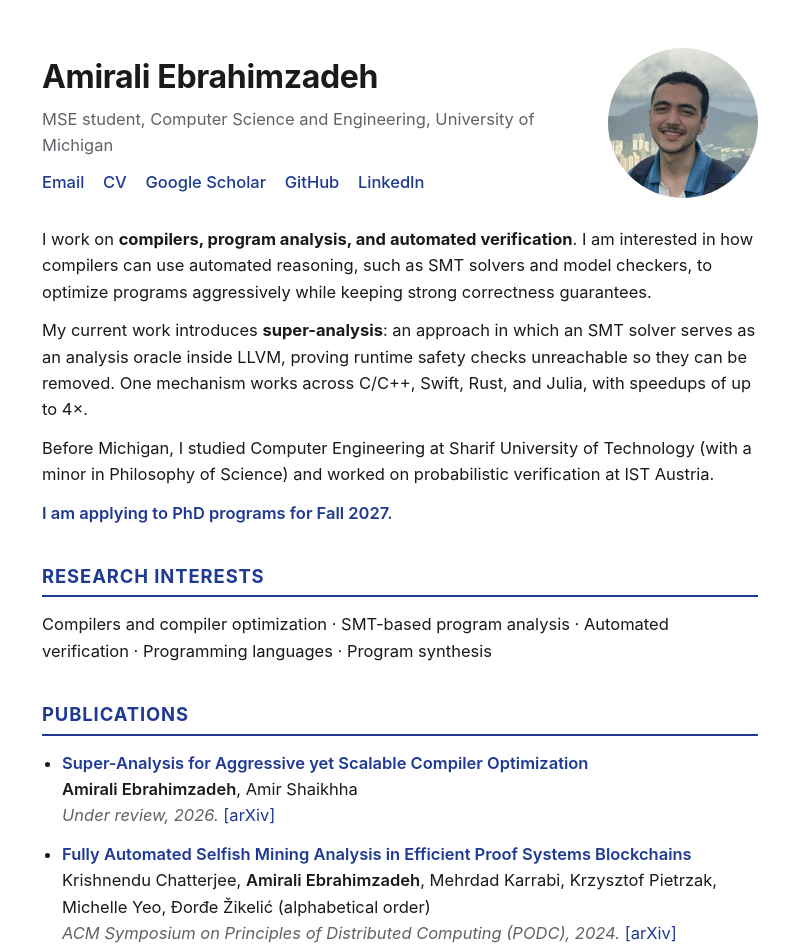
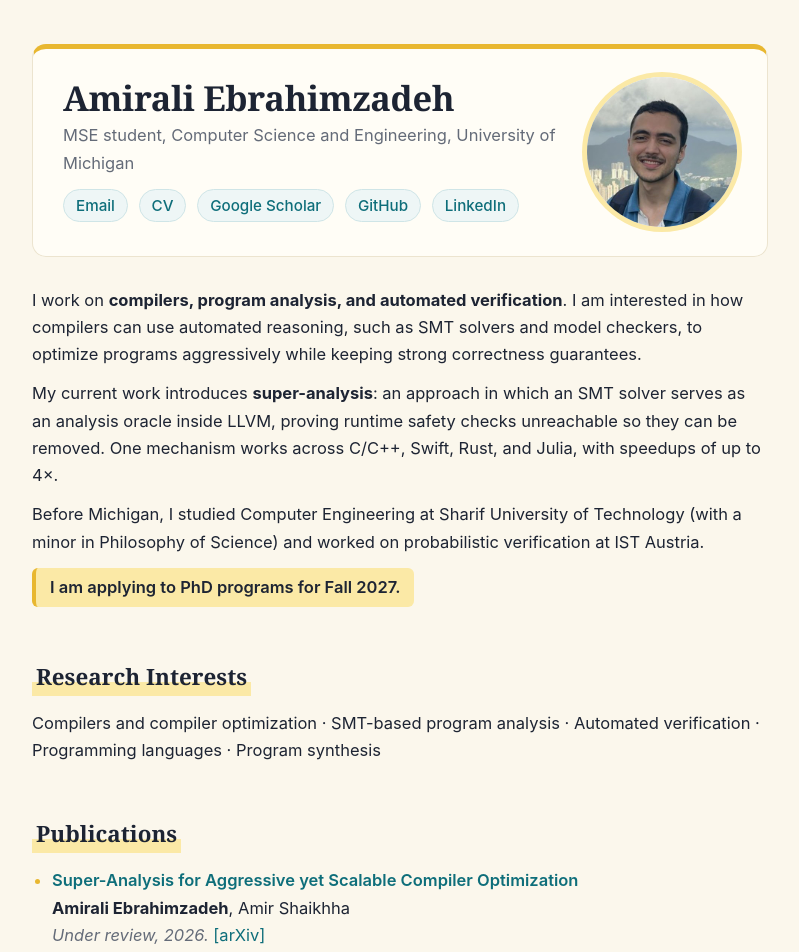
Before and after one commit to AmiraliE1380/AmiraliE1380.github.io, a plain HTML site: page index.html in a window 1280 px wide. Shown: the top 952 px of the page, without its empty margins (240-1039 px from the left). Drawn offline with Linux system fonts and the light colour scheme.

Commit message:
Revise styles and layout in index.html
Updated styles and layout for improved aesthetics and readability.

```diff
--- a/index.html
+++ b/index.html
@@ -6,34 +6,43 @@
 <title>Amirali Ebrahimzadeh</title>
 <meta name="description" content="Amirali Ebrahimzadeh: compilers, program analysis, and automated verification. MSE student at the University of Michigan.">
 <style>
-  :root { --accent:#1f3a93; --text:#1a1a1a; --muted:#5f6368; --line:#e3e6ea; }
+  :root { --bg:#fbf7ec; --card:#fffdf6; --ink:#1d2433; --muted:#646b78; --accent:#0e6e7a; --sun:#e8b730; --sunsoft:#fbe9a6; --line:#ece4cf; }
   * { box-sizing:border-box; }
   body { margin:0; font-family:-apple-system,BlinkMacSystemFont,"Segoe UI",Helvetica,Arial,sans-serif;
-         color:var(--text); background:#fff; line-height:1.6; font-size:16.5px; }
-  main { max-width:760px; margin:0 auto; padding:48px 22px 64px; }
+         color:var(--ink); background:var(--bg); line-height:1.65; font-size:16.5px; }
+  main { max-width:780px; margin:0 auto; padding:44px 22px 64px; }
   a { color:var(--accent); text-decoration:none; }
-  a:hover { text-decoration:underline; }
-  header { display:flex; flex-direction:row-reverse; justify-content:space-between; gap:28px; align-items:center; margin-bottom:28px; }
-  header img { width:150px; height:150px; object-fit:cover; border-radius:50%; flex-shrink:0; }
-  h1 { margin:0 0 4px; font-size:2rem; letter-spacing:-0.01em; }
-  .role { color:var(--muted); margin:0 0 10px; }
-  .links a { margin-right:14px; white-space:nowrap; font-weight:500; }
-  h2 { color:var(--accent); font-size:1.15rem; text-transform:uppercase; letter-spacing:0.05em;
-       border-bottom:2px solid var(--accent); padding-bottom:4px; margin:36px 0 14px; }
+  a:hover { text-decoration:underline; text-decoration-color:var(--sun); text-decoration-thickness:2px; }
+  header { display:flex; flex-direction:row-reverse; justify-content:space-between; gap:28px; align-items:center;
+           margin-bottom:30px; padding:28px 30px; background:var(--card); border:1px solid var(--line);
+           border-top:5px solid var(--sun); border-radius:14px; }
+  header img { width:150px; height:150px; object-fit:cover; border-radius:50%; flex-shrink:0;
+               box-shadow:0 0 0 5px var(--sunsoft); }
+  h1 { margin:0 0 4px; font-family:Georgia,"Times New Roman",serif; font-size:2.15rem; font-weight:700; letter-spacing:-0.01em; line-height:1.2; }
+  .role { color:var(--muted); margin:0 0 12px; }
+  .links a { display:inline-block; margin:0 6px 6px 0; padding:3px 12px; border-radius:999px;
+             background:#eef6f6; border:1px solid #cfe5e7; font-weight:500; font-size:0.95rem; }
+  .links a:hover { background:var(--sunsoft); border-color:var(--sun); text-decoration:none; }
+  h2 { font-family:Georgia,"Times New Roman",serif; color:var(--ink); font-size:1.4rem; font-weight:700;
+       margin:40px 0 14px; display:inline-block;
+       background:linear-gradient(transparent 62%, var(--sunsoft) 62%); padding:0 4px; }
   p { margin:0 0 12px; }
   ul { padding-left:20px; margin:0; }
   li { margin-bottom:12px; }
+  li::marker { color:var(--sun); }
   .pub-title { font-weight:600; }
   .venue { color:var(--muted); font-style:italic; }
-  .me { font-weight:600; }
-  .entry { margin-bottom:16px; }
+  .me { font-weight:700; }
+  .entry { margin-bottom:14px; padding:14px 18px; background:var(--card); border:1px solid var(--line);
+           border-left:4px solid var(--accent); border-radius:10px; }
   .entry-head { display:flex; justify-content:space-between; gap:12px; flex-wrap:wrap; }
-  .entry-head b { font-weight:600; }
+  .entry-head b { font-weight:650; }
   .when { color:var(--muted); white-space:nowrap; }
-  .sub { color:var(--muted); font-size:0.95rem; }
-  .news { color:var(--accent); font-weight:600; }
+  .sub { color:var(--muted); font-size:0.95rem; margin-bottom:4px; }
+  .news { display:inline-block; background:var(--sunsoft); border-left:4px solid var(--sun);
+          padding:6px 14px; border-radius:6px; font-weight:600; color:var(--ink); }
   footer { margin-top:44px; color:var(--muted); font-size:0.9rem; border-top:1px solid var(--line); padding-top:14px; }
-  @media (max-width:600px){ header{flex-direction:column; text-align:center;} .links a{display:inline-block; margin:4px 8px;} }
+  @media (max-width:600px){ header{flex-direction:column; text-align:center; padding:24px 18px;} }
 </style>
 </head>
 <body>
```
